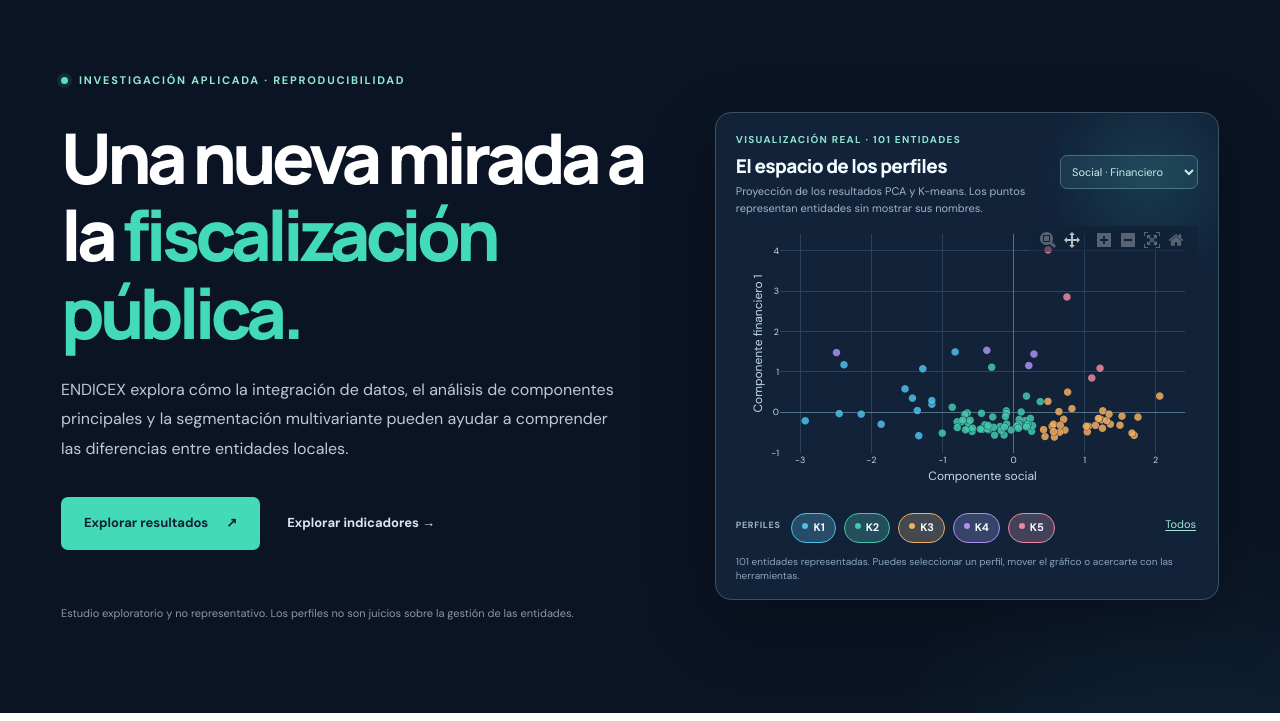
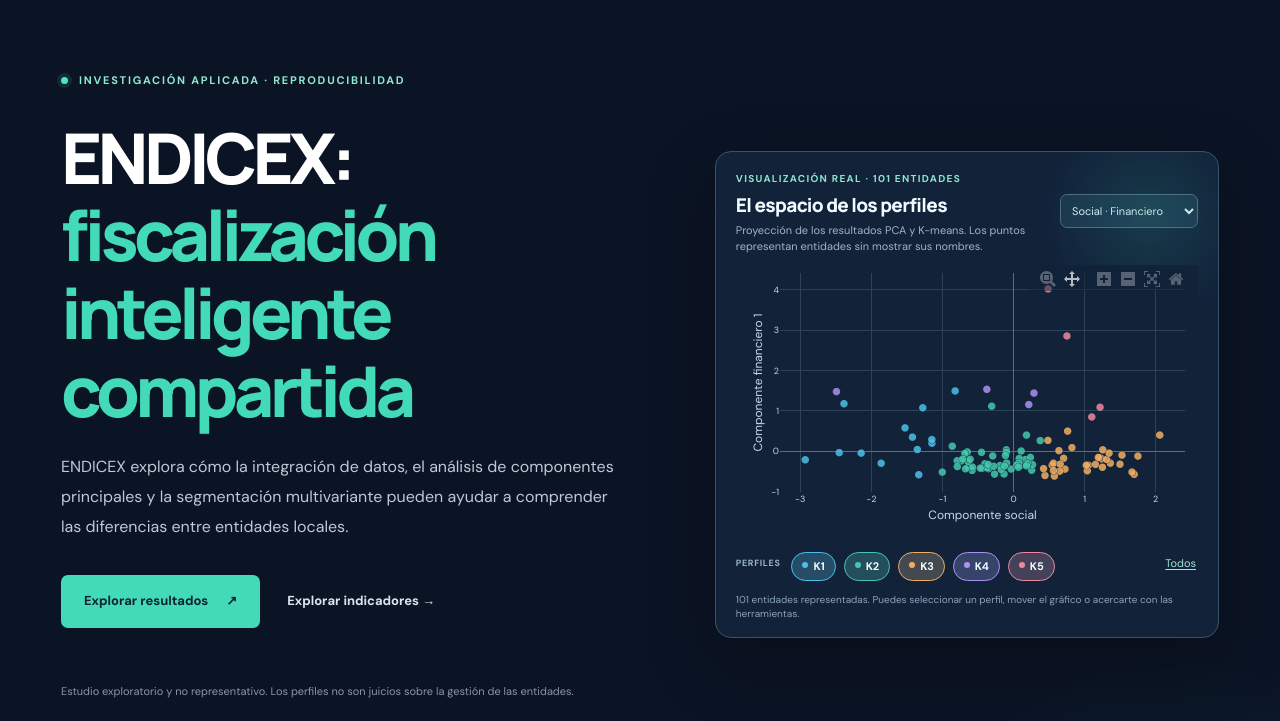
Before and after one commit to endicex/Endicex, a plain HTML site: page docs/index.html in a window 1280 px wide. Shown: the part 79-800 px from the top of the page. Drawn offline with nearby package versions, Linux system fonts and the light colour scheme.

Commit message:
Set ENDICEX title and hero motto to fiscalización inteligente compartida

```diff
--- a/docs/index.html
+++ b/docs/index.html
@@ -5,7 +5,7 @@
   <meta name="viewport" content="width=device-width, initial-scale=1">
   <meta name="theme-color" content="#0b1424">
   <meta name="description" content="ENDICEX: exploración interactiva y reproducible de perfiles de entidades locales mediante PCA y K-means. Investigación aplicada a la fiscalización pública.">
-  <title>ENDICEX · Ciencia de datos y fiscalización pública</title>
+  <title>ENDICEX: fiscalización inteligente compartida</title>
   <link rel="preconnect" href="https://fonts.googleapis.com">
   <link rel="preconnect" href="https://fonts.gstatic.com" crossorigin>
   <link href="https://fonts.googleapis.com/css2?family=DM+Sans:wght@400;500;600;700&family=Manrope:wght@400;500;600;700;800&display=swap" rel="stylesheet">
@@ -36,7 +36,7 @@
       <div class="container hero-grid">
         <div class="hero-copy">
           <div class="eyebrow"><span class="live-dot"></span> INVESTIGACIÓN APLICADA · REPRODUCIBILIDAD</div>
-          <h1>Una nueva mirada a la <em>fiscalización pública.</em></h1>
+          <h1>ENDICEX: <em>fiscalización inteligente compartida</em></h1>
           <p>ENDICEX explora cómo la integración de datos, el análisis de componentes principales y la segmentación multivariante pueden ayudar a comprender las diferencias entre entidades locales.</p>
           <div class="hero-actions"><a href="#explorador" class="button button-light">Explorar resultados <span aria-hidden="true">↗</span></a><a href="#vista-eda" class="text-link">Explorar indicadores <span aria-hidden="true">→</span></a></div>
           <p class="hero-disclaimer">Estudio exploratorio y no representativo. Los perfiles no son juicios sobre la gestión de las entidades.</p>
```
